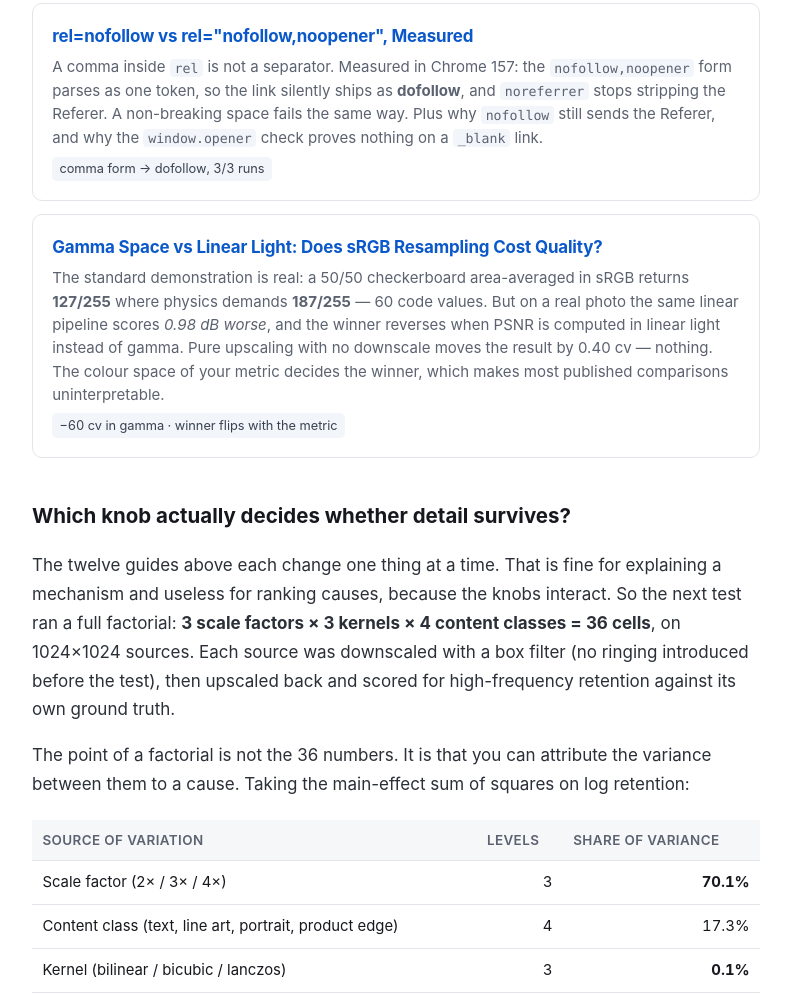
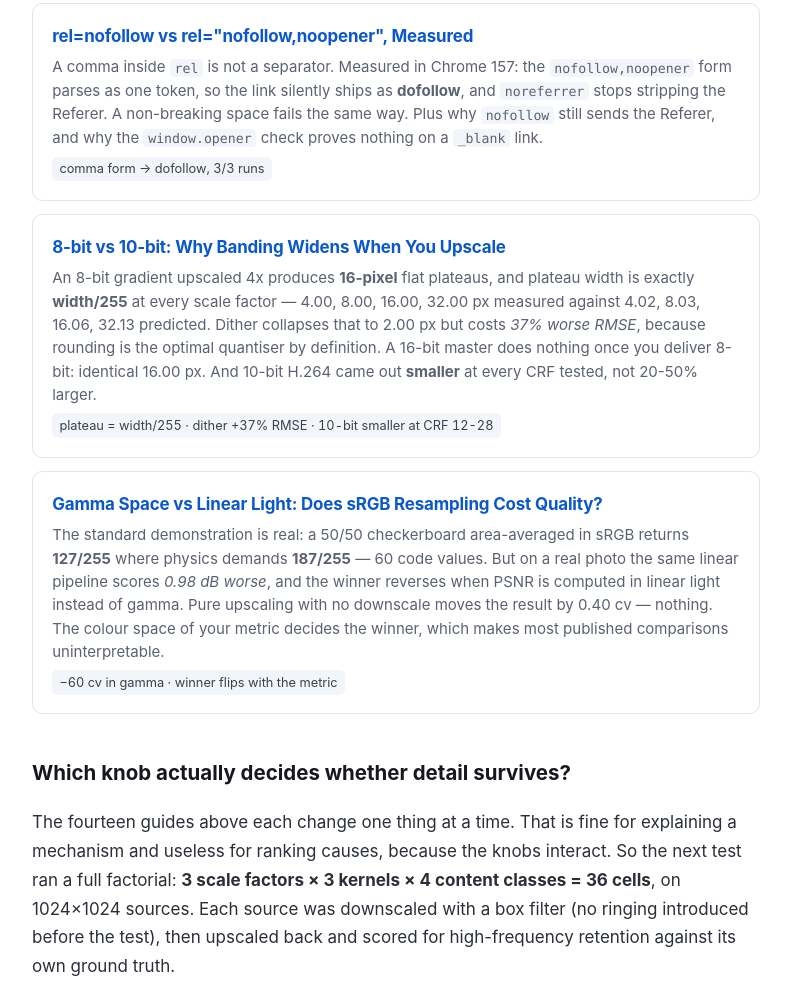
Before and after one commit to celticgemini001/upgolab-tools, a plain HTML site: page index.html in a window 1280 px wide. Shown: the part 2807-3802 px from the top of the page, without its empty margins (244-1035 px from the left). Drawn offline with Linux system fonts and the light colour scheme.

Commit message:
Link new guide: 8-bit vs 10-bit banding

```diff
--- a/index.html
+++ b/index.html
@@ -4,7 +4,7 @@
 <meta charset="utf-8">
 <meta name="viewport" content="width=device-width,initial-scale=1">
 <title>AI Upscaling Notes — Measured Guides to 2K, 4K and Detail Loss</title>
-<meta name="description" content="An index of measured guides to AI upscaling: what interpolation actually does to detail, bits-per-pixel math for 2K vs 4K, line art, text, thumbnails and restoration pipelines.">
+<meta name="description" content="An index of measured guides to AI upscaling: what interpolation actually does to detail, bits-per-pixel math for 2K vs 4K, 8-bit vs 10-bit banding, line art, text, thumbnails and restoration pipelines.">
 <link rel="canonical" href="https://celticgemini001.github.io/upgolab-tools/">
 <meta property="og:type" content="website">
 <meta property="og:title" content="AI Upscaling Notes — Measured Guides">
@@ -175,6 +175,17 @@ That single fact reframes most upscaling decisions.</p>
   <span class="metric">comma form → dofollow, 3/3 runs</span>
 </a>
 
+<a class="card" href="/upgolab-bit-depth-banding/">
+  <h3>8-bit vs 10-bit: Why Banding Widens When You Upscale</h3>
+  <p>An 8-bit gradient upscaled 4x produces <strong>16-pixel</strong> flat plateaus, and plateau
+  width is exactly <strong>width/255</strong> at every scale factor — 4.00, 8.00, 16.00, 32.00 px
+  measured against 4.02, 8.03, 16.06, 32.13 predicted. Dither collapses that to 2.00 px but costs
+  <em>37% worse RMSE</em>, because rounding is the optimal quantiser by definition. A 16-bit master
+  does nothing once you deliver 8-bit: identical 16.00 px. And 10-bit H.264 came out
+  <strong>smaller</strong> at every CRF tested, not 20-50% larger.</p>
+  <span class="metric">plateau = width/255 · dither +37% RMSE · 10-bit smaller at CRF 12-28</span>
+</a>
+
 <a class="card" href="/upgolab-gamma-vs-linear-light/">
   <h3>Gamma Space vs Linear Light: Does sRGB Resampling Cost Quality?</h3>
   <p>The standard demonstration is real: a 50/50 checkerboard area-averaged in sRGB returns
@@ -188,7 +199,7 @@ That single fact reframes most upscaling decisions.</p>
 
 <h2>Which knob actually decides whether detail survives?</h2>
 
-<p>The twelve guides above each change one thing at a time. That is fine for explaining a mechanism and
+<p>The fourteen guides above each change one thing at a time. That is fine for explaining a mechanism and
 useless for ranking causes, because the knobs interact. So the next test ran a full factorial:
 <strong>3 scale factors × 3 kernels × 4 content classes = 36 cells</strong>, on 1024×1024 sources.
 Each source was downscaled with a box filter (no ringing introduced before the test), then
@@ -411,6 +422,7 @@ in the browser. Index of eleven measured guides; scripts reproducible with ffmpe
   <li><a href="https://celticgemini001.github.io/upgolab-anisotropic-upscale/">Stretching one axis</a></li>
   <li><a href="https://celticgemini001.github.io/upgolab-what-nofollow-means/">What rel=nofollow actually does</a></li>
   <li><a href="https://celticgemini001.github.io/upgolab-gamma-vs-linear-light/">Gamma vs linear light</a></li>
+  <li><a href="https://celticgemini001.github.io/upgolab-bit-depth-banding/">8-bit vs 10-bit banding</a></li>
 </ul>
 </nav>
 </footer>
--- a/sitemap.xml
+++ b/sitemap.xml
@@ -14,4 +14,5 @@
   <url><loc>https://celticgemini001.github.io/upgolab-chroma-subsampling/</loc><lastmod>2026-11-16</lastmod><priority>0.8</priority></url>
   <url><loc>https://celticgemini001.github.io/upgolab-what-nofollow-means/</loc><lastmod>2026-11-14</lastmod><priority>0.6</priority></url>
   <url><loc>https://celticgemini001.github.io/upgolab-gamma-vs-linear-light/</loc><lastmod>2026-11-15</lastmod><priority>0.8</priority></url>
+  <url><loc>https://celticgemini001.github.io/upgolab-bit-depth-banding/</loc><lastmod>2026-11-16</lastmod><priority>0.9</priority></url>
 </urlset>
```
